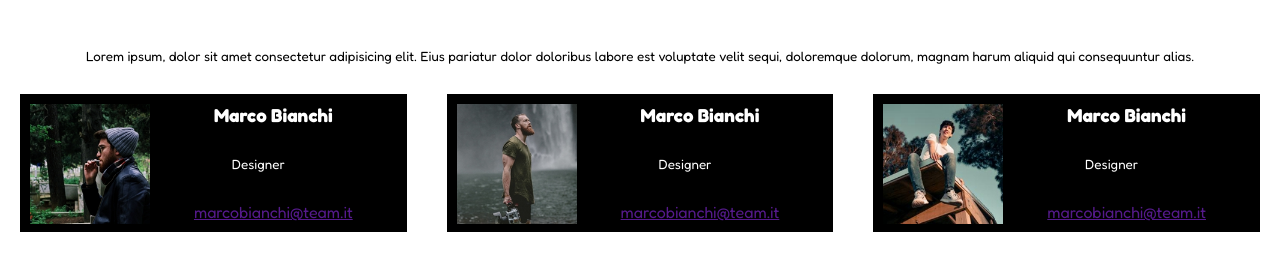
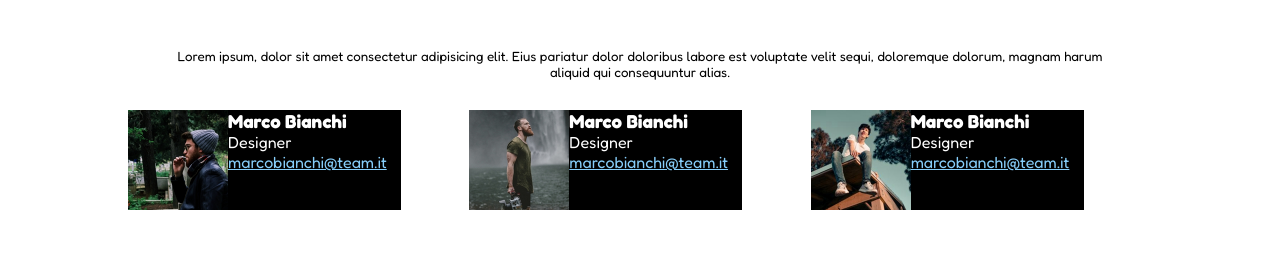
Before and after one commit to EnricoCirilli/html-css-float-cards, a plain HTML site: page index.html in a window 1280 px wide. Shown: the part 61-332 px from the top of the page. Drawn offline with Linux system fonts and the light colour scheme.

Commit message:
add: margin  0 auto body

```diff
--- a/css/style.css
+++ b/css/style.css
@@ -8,7 +8,8 @@
 /* Setting up fredoka font family */
 body{
     font-family: 'Fredoka', sans-serif;
-    width: 100%;
+    width: 80%;
+    margin: 0 auto;
 }
 /* Setting up title */
 h1{
@@ -22,24 +23,27 @@ p{
     text-align: center;
     padding: 30px;
 }
+
 .column {
     float: left;
-    width: calc(100% / 3);
-    padding: 0 20px;
-    text-align: center;
+    width: calc(100% / 3)
+
   }
-img{
+.column img{
     float: left;
-    max-height: 120px;
+    max-height: 100px;
 }
 .clearfix:after {
     content:"";
-    display:block;
+    display:table;
     clear:both;
    }
 .card{
     background-color: black;
     color: white;
-    padding: 10px;
-    max-height: 150px;
+    height: 100px;
+    width:80%;
 }
+a{
+    color: lightskyblue;
+}
--- a/index.html
+++ b/index.html
@@ -24,7 +24,7 @@
                 <div class="card">
                     <img src="img/male1.png" alt="">
                     <h3>Marco Bianchi</h3>
-                    <p>Designer</p>
+                    <span>Designer</span>
                     <a href="">marcobianchi@team.it</a>
                 </div>
             </div>
@@ -32,7 +32,7 @@
                 <div class="card">
                     <img src="img/male2.png" alt="">
                     <h3>Marco Bianchi</h3>
-                    <p>Designer</p>
+                    <span>Designer</span>
                     <a href="">marcobianchi@team.it</a>
                 </div>
             </div>
@@ -40,7 +40,7 @@
                 <div class="card">
                     <img src="img/male3.png" alt="">
                     <h3>Marco Bianchi</h3>
-                    <p>Designer</p>
+                    <span>Designer</span>
                     <a href="">marcobianchi@team.it</a>
                 </div>
             </div>
```
